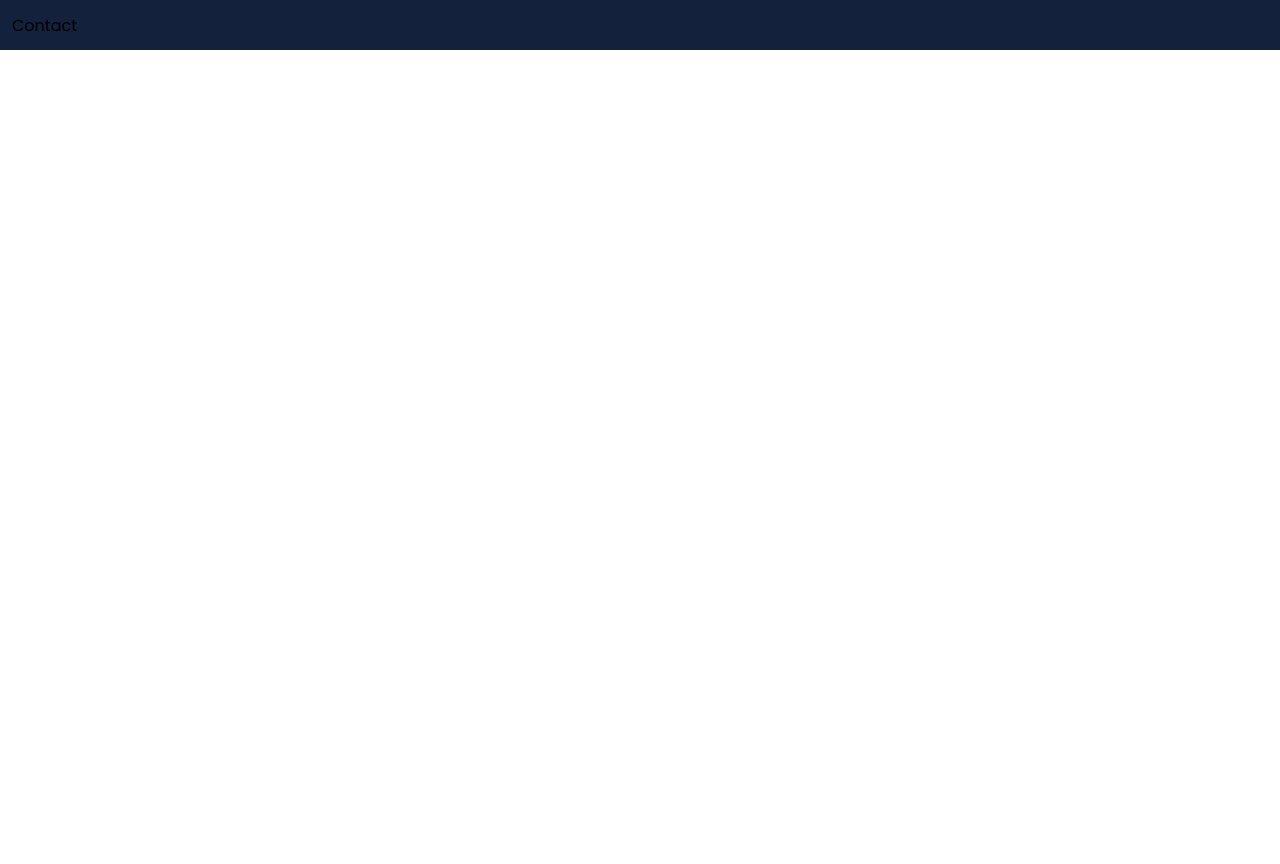
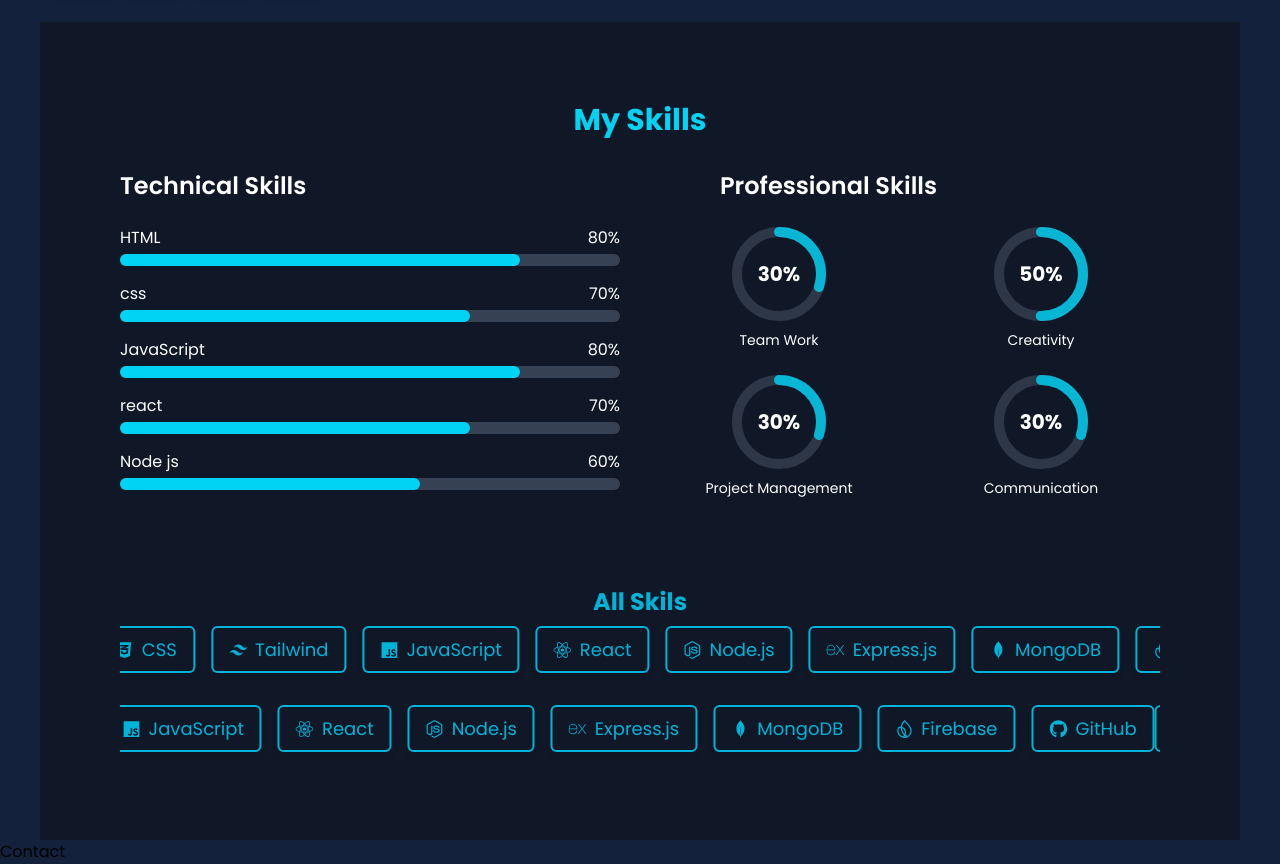
Before and after one commit to mdtarikulislam1/md-torikul-portfolio, a React (Vite) app: page / in a window 1280 px wide. Shown: the part 559-1423 px from the top of the page. Before the commit the page ends 800 px from the top, so only its background shows below. Built offline with nearby package versions, Linux system fonts and the light colour scheme.

Commit message:
add my skill section

```diff
--- /dev/null
+++ b/src/Css/skillsMarque.css
@@ -0,0 +1,56 @@
+.skills-wrapper {
+  display: flex;
+  flex-direction: column;
+  gap: 1rem;
+  overflow: hidden;
+}
+
+.skills-container {
+  overflow: hidden;
+  white-space: nowrap;
+  width: 100%;
+  padding: 0.5rem 0;
+}
+
+.scroll-track {
+  display: flex;
+  animation: scroll-left 20s linear infinite;
+}
+
+.skills-container:hover .scroll-track {
+  animation-play-state: paused;
+}
+
+.scroll-content {
+  display: flex;
+  gap: 16px;
+}
+
+/* Optional reverse scroll for 2nd row */
+.scroll-track.reverse {
+  animation: scroll-left-reverse 25s linear infinite;
+}
+
+.skills-container.reverse:hover .scroll-track.reverse {
+  animation-play-state: paused;
+}
+
+/* Animations */
+@keyframes scroll-left {
+  0% {
+    transform: translateX(0%);
+  }
+  100% {
+    transform: translateX(-50%);
+  }
+
+}
+
+@keyframes scroll-left-reverse {
+  0% {
+    transform: translateX(-50%);
+  }
+  100% {
+    transform: translateX(0%);
+  }
+}
--- a/src/Layouts/RootLayouts.jsx
+++ b/src/Layouts/RootLayouts.jsx
@@ -5,7 +5,7 @@ import Contact from "../Page/Contact";
 
 export default function RootLayouts() {
   return (
-    <div className="bg-[#14213d] p-3">
+    <div className="bg-[#14213d]">
       <Navber />
       <Outlet />
       <Contact />
--- a/src/Page/Home.jsx
+++ b/src/Page/Home.jsx
@@ -1,10 +1,14 @@
 import React from 'react'
 import Profile from './Profile'
+import MySkills from './MySkils'
 
 export default function Home() {
   return (
     <div>
        <Profile/>
+      <div className='maxwidth'>
+         <MySkills/>
+      </div>
     </div>
   )
 }
--- /dev/null
+++ b/src/Page/MySkils.jsx
@@ -0,0 +1,93 @@
+import React from "react";
+import SkillsMarquee from "./SkillsMarquee";
+
+const skills = [
+  { name: "HTML", percent: 80 },
+  { name: "css", percent: 70 },
+  { name: "JavaScript", percent: 80 },
+  { name: "react", percent: 70 },
+  { name: "Node js", percent: 60 },
+];
+
+const professionalSkills = [
+  { name: "Team Work", percent: 30 },
+  { name: "Creativity", percent: 50 },
+  { name: "Project Management", percent: 30 },
+  { name: "Communication", percent: 30 },
+];
+
+const MySkills = () => {
+  return (
+    <section className="bg-gray-900 text-white py-20 px-4 lg:px-20">
+      <h2 className="text-3xl font-bold text-center text-cyan-400 mb-8">
+        My Skills
+      </h2>
+
+      <div className="grid grid-cols-1 md:grid-cols-2 gap-10">
+        {/* Technical Skills */}
+        <div>
+          <h3 className="text-2xl font-semibold mb-6">Technical Skills</h3>
+          {skills.map((skill, i) => (
+            <div key={i} className="mb-4">
+              <div className="flex justify-between mb-1">
+                <span>{skill.name}</span>
+                <span>{skill.percent}%</span>
+              </div>
+              <div className="w-full bg-gray-700 rounded-full h-3">
+                <div
+                  className="bg-cyan-400 h-3 rounded-full"
+                  style={{ width: `${skill.percent}%` }}
+                ></div>
+              </div>
+            </div>
+          ))}
+        </div>
+
+        {/* Professional Skills */}
+        <div>
+          <h3 className="text-2xl font-semibold mb-6 md:pl-15">Professional Skills</h3>
+          <div className="grid grid-cols-2 gap-6">
+            {professionalSkills.map((skill, i) => (
+              <div key={i} className="flex flex-col items-center">
+                <div className="relative w-24 h-24">
+                  <svg className="w-full h-full">
+                    <circle
+                      cx="48"
+                      cy="48"
+                      r="42"
+                      stroke="#2d3748"
+                      strokeWidth="10"
+                      fill="none"
+                    />
+                    <circle
+                      cx="48"
+                      cy="48"
+                      r="42"
+                      stroke="#06b6d4"
+                      strokeWidth="10"
+                      fill="none"
+                      strokeDasharray="264"
+                      strokeDashoffset={264 - (264 * skill.percent) / 100}
+                      strokeLinecap="round"
+                      transform="rotate(-90 48 48)"
+                    />
+                  </svg>
+                  <div className="absolute inset-0 flex items-center justify-center text-xl font-bold">
+                    {skill.percent}%
+                  </div>
+                </div>
+                <span className="mt-2 text-sm text-center">{skill.name}</span>
+              </div>
+            ))}
+          </div>
+        </div>
+      </div>
+     <div>
+        <h4 className="text-2xl font-bold text-[#00b4d8] text-center mt-20">All Skils</h4>
+        <SkillsMarquee/>
+     </div>
+    </section>
+  );
+};
+
+export default MySkills;
--- a/src/Page/Profile.jsx
+++ b/src/Page/Profile.jsx
@@ -6,7 +6,7 @@ import {
   FaGithub,
   FaLinkedinIn,
 } from "react-icons/fa";
-import { TypeAnimation } from 'react-type-animation';
+import { TypeAnimation } from "react-type-animation";
 
 export default function Profile() {
   const socialLinks = [
@@ -19,7 +19,7 @@ export default function Profile() {
   return (
     <div className="pt-28 pb-6 maxwidth">
       <div className="text-white flex flex-col  md:flex-row items-center gap-4">
-        <div>
+        <div className="max-w-3xl px-4">
           <h2 className="font-bold md:text-3xl text-2xl">
             Hi! I'm Torikul Islam
           </h2>
@@ -42,8 +42,11 @@ export default function Profile() {
             />
           </div>
           <p className="text-gray-400 text-sm">
-            A passionate MERN Stack Developer who loves building responsive and
-            user-friendly web applications using modern technologies.
+            "A highly motivated and detail-oriented MERN Stack Developer with a
+            passion for crafting fast, secure, and scalable full-stack web
+            applications. Skilled in modern technologies like React, Node.js,
+            Express, and MongoDB, I love turning ideas into reality through
+            clean and efficient code."
           </p>
           <div className="flex flex-col md:flex-row gap-4 py-2">
             <div>
@@ -79,7 +82,7 @@ export default function Profile() {
                 href={link.url}
                 target="_blank"
                 rel="noopener noreferrer"
-                className="social-button hover:text-white"
+                className="social-button"
               >
                 <span className="icon-text">{link.icon}</span>
               </a>
@@ -87,10 +90,13 @@ export default function Profile() {
           </div>
         </div>
         <div>
-          <img
-            src="https://i.postimg.cc/4xst6tj4/stylish-indian-beard-man-pink-tshirt-india-model-posed-outdoor-streets-city-removebg-preview.png"
-            alt="profile image"
-          />
+          <div>
+            <img
+              className="min-w-84"
+              src="https://i.postimg.cc/4xst6tj4/stylish-indian-beard-man-pink-tshirt-india-model-posed-outdoor-streets-city-removebg-preview.png"
+              alt="profile image"
+            />
+          </div>
         </div>
       </div>
     </div>
--- a/src/Page/Projects.jsx
+++ b/src/Page/Projects.jsx
@@ -2,6 +2,8 @@ import React from 'react'
 
 export default function Projects() {
   return (
-    <div>Projects</div>
+    <div>
+      <img src="https://fanciful-griffin-959fab.netlify.app/" alt="" />
+    </div>
   )
 }
--- /dev/null
+++ b/src/Page/SkillsMarquee.jsx
@@ -0,0 +1,62 @@
+import {
+  FaHtml5, FaCss3Alt, FaJs, FaReact, FaNodeJs, FaGithub,
+} from "react-icons/fa";
+import {
+  SiTailwindcss, SiMongodb, SiExpress, SiFirebase,
+} from "react-icons/si";
+import '../Css/skillsMarque.css';
+
+const skills = [
+  { name: "HTML", icon: <FaHtml5 /> },
+  { name: "CSS", icon: <FaCss3Alt /> },
+  { name: "Tailwind", icon: <SiTailwindcss /> },
+  { name: "JavaScript", icon: <FaJs /> },
+  { name: "React", icon: <FaReact /> },
+  { name: "Node.js", icon: <FaNodeJs /> },
+  { name: "Express.js", icon: <SiExpress /> },
+  { name: "MongoDB", icon: <SiMongodb /> },
+  { name: "Firebase", icon: <SiFirebase /> },
+  { name: "GitHub", icon: <FaGithub /> },
+];
+
+export default function SkillsMarquee() {
+  return (
+    <div className="skills-wrapper">
+      {/* Column 1 */}
+      <div className="skills-container">
+        <div className="scroll-track">
+          {[...Array(2)].map((_, i) => (
+            <div className="scroll-content" key={i}>
+              {skills.map((skill, idx) => (
+                <button key={idx} className="social-button">
+                  <span className="icon-text">
+                    {skill.icon}
+                    <span>{skill.name}</span>
+                  </span>
+                </button>
+              ))}
+            </div>
+          ))}
+        </div>
+      </div>
+
+      {/* Column 2 with different direction or delay */}
+      <div className="skills-container reverse">
+        <div className="scroll-track reverse">
+          {[...Array(2)].map((_, i) => (
+            <div className="scroll-content" key={i}>
+              {skills.map((skill, idx) => (
+                <button key={idx} className="social-button">
+                  <span className="icon-text">
+                    {skill.icon}
+                    <span>{skill.name}</span>
+                  </span>
+                </button>
+              ))}
+            </div>
+          ))}
+        </div>
+      </div>
+    </div>
+  );
+}
```
